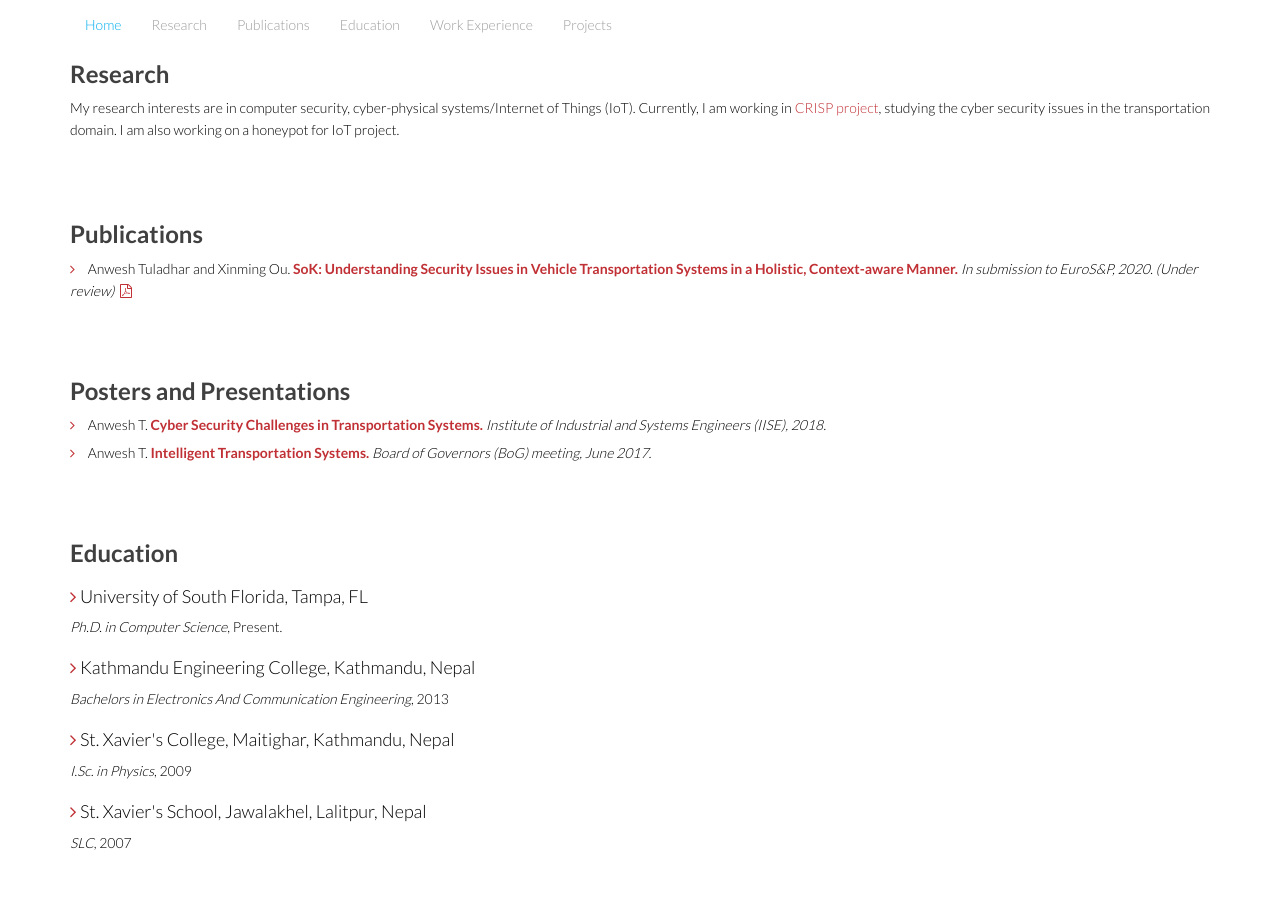
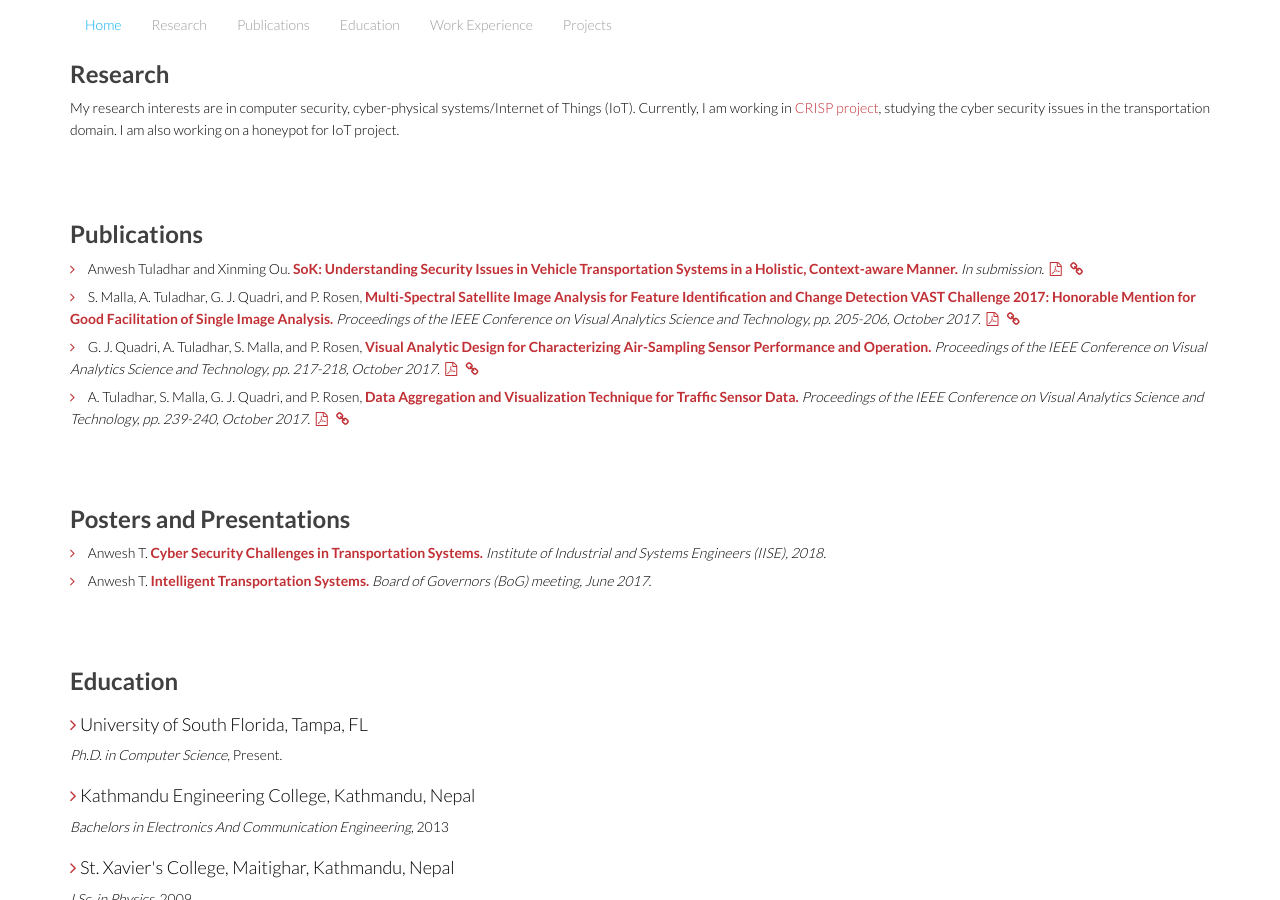
Before and after one commit to anwesht/anwesht.github.io, a Jekyll site: the page built from index.md, in a window 1280 px wide and 900 px high, scrolled down 680 px. Built offline with Jekyll 4.4.1, drawn with Linux system fonts in a browser that asks for light colours.

Commit message:
Updated publications.

```diff
--- a/_includes/sections/aboutme.html
+++ b/_includes/sections/aboutme.html
@@ -37,12 +37,70 @@
         <!--list from services page.-->
         <ul class="elements">
           <li class="wow fadeInUp" data-wow-duration="900ms" data-wow-delay="100ms"><i class="fa fa-angle-right"></i>
-            Anwesh Tuladhar and Xinming Ou.<strong> <a href="http://www.arguslab.org/tech_reports/2019-1" target="_blank">SoK: Understanding Security Issues in
+            Anwesh Tuladhar and Xinming Ou.<strong> <a href="http://www.arguslab.org/tech_reports/2019-1" target="_blank"> SoK: Understanding Security Issues in
               Vehicle Transportation Systems in a Holistic, Context-aware Manner. </a> </strong>
-            <span class="italic">In submission to EuroS&P, 2020. (Under review)</span>
+            <span class="italic">In submission.</span>
             <span>
               <a href="http://www.arguslab.org/documents/tech_reports/2019/sok-vehicular-transportation-atuladhar.pdf" target="_blank">
                 <i class="fa fa-file-pdf-o fa-fw"></i>
+              </a>
+              <a href="http://www.arguslab.org/tech_reports/2019-1" target="_blank">
+                <i class="fa fa-link fa-fw"></i>
+              </a>
+            </span>
+          </li>
+
+          <li class="wow fadeInUp" data-wow-duration="900ms" data-wow-delay="100ms"><i class="fa fa-angle-right"></i>
+            S. Malla, A. Tuladhar, G. J. Quadri, and P. Rosen,
+            <strong> <a href="resources/papers/sulav-vast_2017.pdf" target="_blank"> Multi-Spectral Satellite
+              Image Analysis for Feature Identification and Change Detection VAST Challenge 2017: Honorable Mention for
+              Good Facilitation of Single Image Analysis. </a>
+            </strong>
+            <span class="italic">Proceedings of the IEEE Conference on Visual Analytics Science and Technology,
+              pp. 205-206, October 2017.
+            </span>
+            <span>
+              <a href="resources/papers/sulav-vast_2017.pdf" target="_blank">
+                  <i class="fa fa-file-pdf-o fa-fw"></i>
+              </a>
+              <a href="https://ieeexplore.ieee.org/abstract/document/8585482" target="_blank">
+                <i class="fa fa-link fa-fw"></i>
+              </a>
+            </span>
+          </li>
+
+          <li class="wow fadeInUp" data-wow-duration="900ms" data-wow-delay="100ms"><i class="fa fa-angle-right"></i>
+            G. J. Quadri, A. Tuladhar, S. Malla, and P. Rosen,
+            <strong> <a href="resources/papers/ghulam_jilani-vast_2017.pdf" target="_blank"> Visual Analytic Design for
+              Characterizing Air-Sampling Sensor Performance and Operation. </a> </strong>
+            <span class="italic">Proceedings of the IEEE Conference on Visual Analytics Science and Technology,
+              pp. 217-218, October 2017.
+            </span>
+            <span>
+              <a href="resources/papers/ghulam_jilani-vast_2017.pdf" target="_blank">
+                <i class="fa fa-file-pdf-o fa-fw"></i>
+              </a>
+              <a href="https://ieeexplore.ieee.org/abstract/document/8585678" target="_blank">
+                <i class="fa fa-link fa-fw"></i>
+              </a>
+            </span>
+          </li>
+
+          <li class="wow fadeInUp" data-wow-duration="900ms" data-wow-delay="100ms"><i class="fa fa-angle-right"></i>
+            A. Tuladhar, S. Malla, G. J. Quadri, and P. Rosen,
+            <strong> <a href="resources/papers/anwesh-vast_2017.pdf" target="_blank">Data Aggregation and
+              Visualization Technique for Traffic Sensor Data. </a>
+            </strong>
+            <span class="italic">Proceedings of the IEEE Conference on Visual Analytics Science and Technology,
+              pp. 239-240, October 2017.
+            </span>
+            <span>
+              <a href="resources/papers/anwesh-vast_2017.pdf" target="_blank">
+                <i class="fa fa-file-pdf-o fa-fw"></i>
+              </a>
+              <a href="https://ieeexplore.ieee.org/abstract/document/8585568" target="_blank">
+<!--                <i class="fa fa-file-pdf-o fa-fw"></i>-->
+                <i class="fa fa-link fa-fw"></i>
               </a>
             </span>
           </li>
```
Also changed, not shown: 7 other files.
